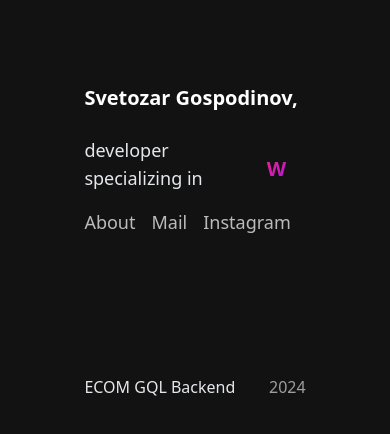
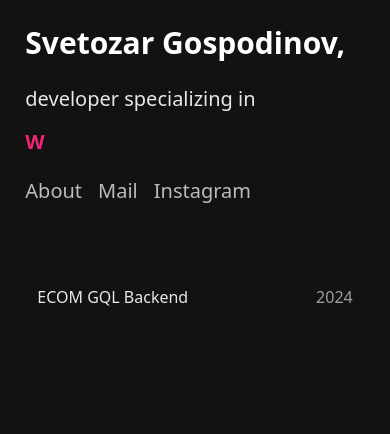
Before and after one commit to svetozar12/portfolio, a Next.js app: page / in a window 390 px wide. Shown: the top 434 px of the page. Built offline with nearby package versions, Linux system fonts and the light colour scheme.

Commit message:
fixed responsive issues

```diff
--- a/src/components/Links.tsx
+++ b/src/components/Links.tsx
@@ -10,7 +10,7 @@ const Links = () => {
   return (
     <div className="flex gap-4 mt-4">
       {links.map(({ name, url }) => (
-        <a className="text-lg" target="_blank" key={name + url} href={url}>
+        <a className="text-xl" target="_blank" key={name + url} href={url}>
           {name}
         </a>
       ))}
--- a/src/components/OverView.tsx
+++ b/src/components/OverView.tsx
@@ -13,13 +13,11 @@ const Overview: React.FC<IOverview> = ({ activeItem }) => {
   const showActiveItem = !isMobile && activeItem;
 
   const name = (
-    <h1 className="font-bold text-xl sm:text-2xl md:text-3xl lg:text-4xl">
-      Svetozar Gospodinov,
-    </h1>
+    <h1 className="font-bold text-3xl lg:text-4xl">Svetozar Gospodinov,</h1>
   );
 
   const subTitle = (
-    <span className="text-gray-200 text-lg sm:text-xl md:text-xl lg:text-2xl">
+    <span className="text-gray-200 text-xl lg:text-2xl">
       developer specializing in
     </span>
   );
@@ -45,7 +43,7 @@ const Overview: React.FC<IOverview> = ({ activeItem }) => {
       >
         {name}
         <br />
-        <div className="flex justify-center items-center gap-5">
+        <div className="flex xl:justify-center xl:items-center xl:gap-5 flex-col xl:flex-row">
           {subTitle}
           <TypingEffect />
         </div>
--- a/src/components/ProjectList/style.module.css
+++ b/src/components/ProjectList/style.module.css
@@ -13,7 +13,7 @@
   width: fit-content !important;
 }
 
-@media (max-width: 1280px) {
+@media (max-width: 1281px) {
   .container {
     margin-top: 5vh;
     margin-bottom: 5vh;
@@ -27,3 +27,12 @@
     justify-content: space-between;
   }
 }
+
+@media (max-width: 600px) {
+  .container {
+    margin-top: 5vh;
+    margin-bottom: 5vh;
+    width: 100%;
+    padding: 3vh 3vh 0 3vh;
+  }
+}
--- a/src/components/ProjectList/subcomponents/ProjectItem.tsx
+++ b/src/components/ProjectList/subcomponents/ProjectItem.tsx
@@ -23,7 +23,7 @@ const ProjectItem = ({
 
   return (
     <div {...interactionProps} className="h-12">
-      <div className="rounded-2xl flex justify-between items-center cursor-default w-full xl:px-4 py-3 gap-8 hover:shadow-light hover:bg-gray-100 hover:scale-110 duration-500">
+      <div className="rounded-2xl flex justify-between items-center cursor-default w-full xl:px-4 p-3 gap-8 hover:shadow-light hover:bg-gray-100 hover:scale-110 duration-500">
         <div className="text-gray-200">{name}</div>
         <div className={`${styles.year} text-gray-500`}>{year}</div>
       </div>
--- a/src/components/style.module.css
+++ b/src/components/style.module.css
@@ -9,10 +9,20 @@
   max-width: 500px;
 }
 
-@media (max-width: 1280px) {
+@media (max-width: 1281px) {
   .container {
     padding: 10vh 10vh 0 10vh;
     height: unset;
     width: 100%;
   }
 }
+
+@media (max-width: 600px) {
+  .container {
+    display: flex;
+    justify-content: center;
+    height: unset;
+    width: 100%;
+    padding: 3vh 3vh 0 3vh;
+  }
+}
--- a/src/hooks/useIsMobile.tsx
+++ b/src/hooks/useIsMobile.tsx
@@ -1,11 +1,11 @@
 import { useState, useEffect } from "react";
 
-const xlBreakpoint = 1280;
+const xlBreakpoint = 1281;
 
 /**
- * Custom hook to detect if the screen width is below the Tailwind's xl breakpoint (1280px).
+ * Custom hook to detect if the screen width is below the Tailwind's xl breakpoint (1281px).
  *
- * @returns {boolean} Returns true if the screen width is below 1280px, otherwise false.
+ * @returns {boolean} Returns true if the screen width is below 1281px, otherwise false.
  *
  * @example
  * // Example of using the `useIsMobile` hook inside a component
--- a/src/styles/globals.css
+++ b/src/styles/globals.css
@@ -9,6 +9,8 @@
   --color-gray-100: #1e1e1e;
   --color-gray-500: #7c7c7c;
   --color-gray-800: rgba(255, 255, 255, 0.74);
+
+  --lg-viewport: 1281;
 }
 
 body {
--- a/tailwind.config.ts
+++ b/tailwind.config.ts
@@ -8,6 +8,9 @@ const config: Config = {
   ],
   theme: {
     extend: {
+      screens: {
+        xl: "1281px", // Adjust xl to 1279px
+      },
       boxShadow: {
         light: `--tw-shadow: 0 20px 25px -5px rgb(255 255 255 / 0.1), 0 8px 10px -6px rgb(255 255 255 / 0.1); /* Light shadow */
     --tw-shadow-colored: 0 20px 25px -5px var(--tw-shadow-color), 0 8px 10px -6px var(--tw-shadow-color); /* For colored shadows */
```
Also changed, not shown: src/components/Home.tsx (+0 -8 lines).
